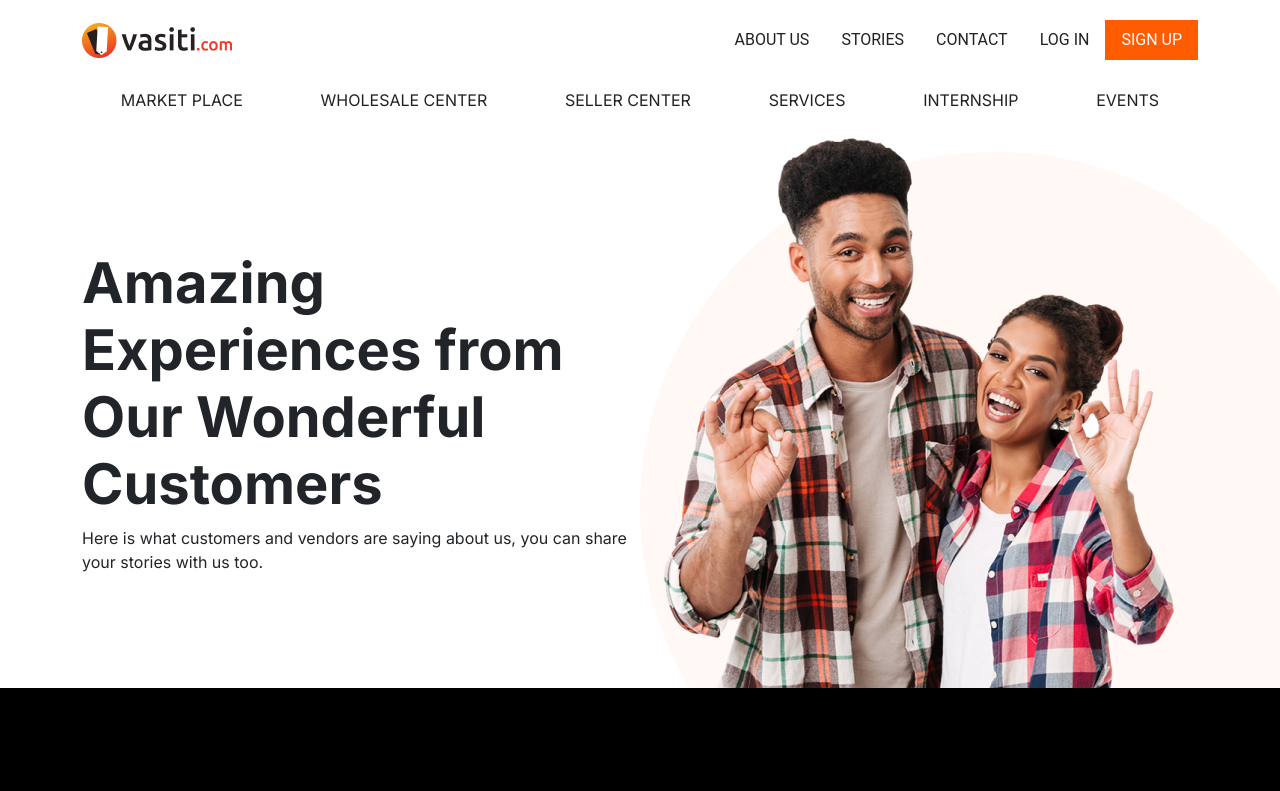
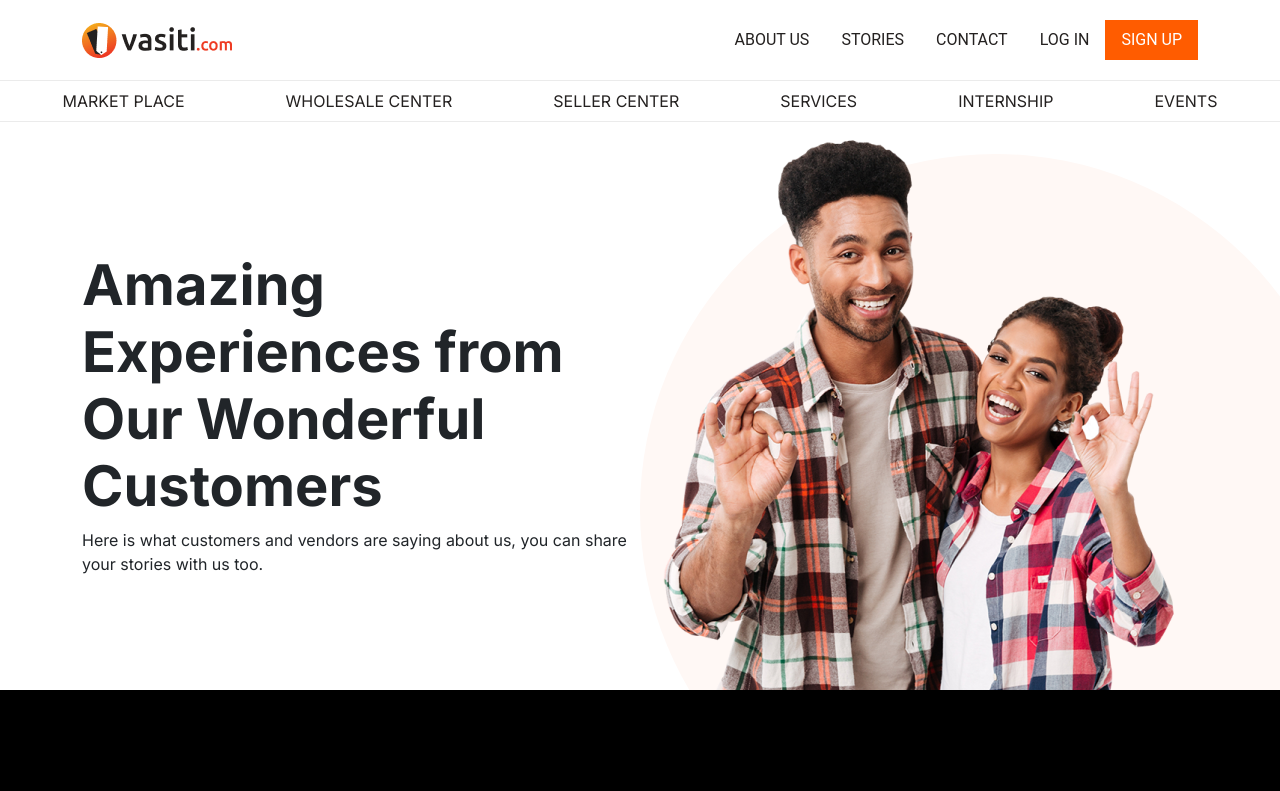
Before and after one commit to nzejoe/vasiti-testimonal-test, a React (Create React App) app: page / in a window 1280 px wide. Shown: the top 791 px of the page. Built offline with nearby package versions, Linux system fonts and the light colour scheme.

Commit message:
custom-links border

```diff
--- a/src/App.scss
+++ b/src/App.scss
@@ -24,12 +24,18 @@
 }
 
 .custom-links {
-  max-width: 1440px;
-  .nav-link {
-    text-transform: uppercase;
-    color: #242120 !important;
+  border-top: 1px solid rgba(0, 0, 0, 0.08);
+  border-bottom: 1px solid rgba(0, 0, 0, 0.08);
+
+  .custom-links-inner {
+    max-width: 1440px;
+    .nav-link {
+      text-transform: uppercase;
+      color: #242120 !important;
+    }
   }
 }
+
 // END OF NAVBAR
 
 // HERO
@@ -387,7 +393,6 @@
     }
 
     .footer-main {
-
       .footer-main-inner {
         div {
           margin-bottom: 2rem;
--- a/src/components/CustomLinks.jsx
+++ b/src/components/CustomLinks.jsx
@@ -3,7 +3,8 @@ import { Container, Nav} from 'react-bootstrap'
 
 const CustomLinks = () => {
   return (
-    <Container expand="md" className="custom-links d-none d-lg-block">
+    <div className="custom-links">
+      <Container expand="md" className="custom-links-inner d-none d-lg-block">
         <Nav className="justify-content-around">
           <Nav.Item>
             <Nav.Link>market place</Nav.Link>
@@ -25,6 +26,7 @@ const CustomLinks = () => {
           </Nav.Item>
         </Nav>
       </Container>
+    </div>
   );
 }
 
```
Lines whose indentation alone changed are shown as unchanged.
